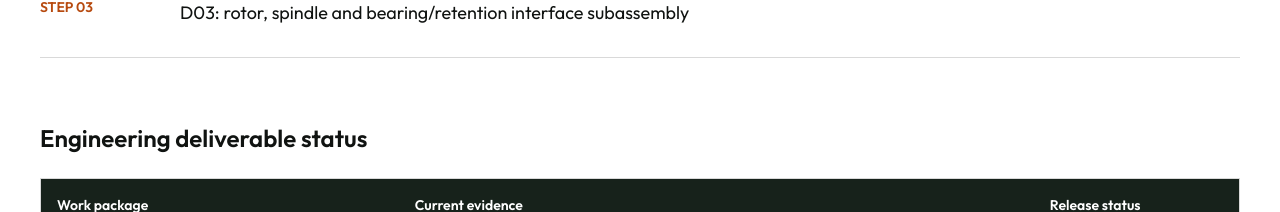
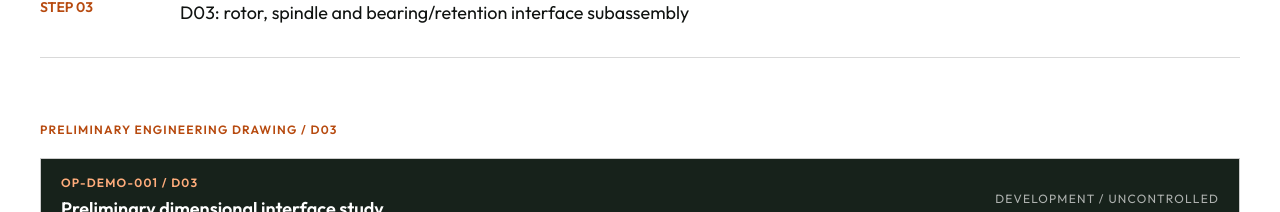
Before and after one commit to zeeshankhanminhas/Overflow-Partner, a Next.js app: page /demonstrations/pneumatic-indexing-clamping-fixture in a window 1280 px wide. Shown: the part 2338-2550 px from the top of the page. Built offline with nearby package versions, Linux system fonts and the light colour scheme; no server answers.

Commit message:
portfolio: integrate D03 technical drawing preview into Demo 001 case study

```diff
--- a/app/demonstrations/[slug]/page.tsx
+++ b/app/demonstrations/[slug]/page.tsx
@@ -4,6 +4,7 @@ import {notFound} from 'next/navigation';
 import PageShell from '@/components/marketing/PageShell';
 import StudySketch from '@/components/demonstrations/StudySketch';
 import CadEvidenceGallery from '@/components/demonstrations/CadEvidenceGallery';
+import EngineeringDrawingPreview from '@/components/demonstrations/EngineeringDrawingPreview';
 import {studies,findStudy} from '@/lib/engineeringStudies';
 
 type Props={params:Promise<{slug:string}>};
@@ -40,6 +41,7 @@ export default async function StudyPage({params}:Props){
   <section className="bg-white py-20 md:py-24"><div className="container_large padding_global">
    <p className="text-xs font-semibold uppercase tracking-widest text-[#b74a0f]">02 / Development record</p><h2 className="mt-4 text-4xl font-semibold tracking-tight md:text-5xl">A traceable design progression.</h2><p className="mt-6 max-w-3xl leading-8 text-black/65">Revision milestones describe the engineering work produced so far. They do not indicate final design qualification.</p>
    <div className="mt-12 border-t border-black/15">{s.developed.map((item,i)=><div key={item} className="grid gap-3 border-b border-black/15 py-7 md:grid-cols-[100px_1fr] md:gap-10"><p className="text-sm font-semibold text-[#b74a0f]">STEP 0{i+1}</p><p className="text-lg leading-8">{item}</p></div>)}</div>
+   {isFixture?<section className="mt-16"><p className="mb-5 text-xs font-semibold uppercase tracking-widest text-[#b74a0f]">Preliminary engineering drawing / D03</p><EngineeringDrawingPreview/><p className="mt-4 text-sm leading-7 text-black/60">A full-size technical sheet and development CAD renders are available in the working engineering review package. The website drawing is a schematic preview, not a manufacturing drawing.</p></section>:null}
    <h3 className="mt-16 text-2xl font-semibold">Engineering deliverable status</h3><div className="mt-6 overflow-x-auto border border-black/15"><table className="w-full min-w-[550px] text-left text-sm"><thead className="bg-[#17221b] text-white"><tr><th className="p-4 font-semibold">Work package</th><th className="p-4 font-semibold">Current evidence</th><th className="p-4 font-semibold">Release status</th></tr></thead><tbody className="divide-y divide-black/10"><tr><td className="p-4 font-medium">Parametric geometry</td><td className="p-4">{isFixture?'D01–D03 development parts and subassemblies':'D00 concept solids'}</td><td className="p-4">Development only</td></tr><tr><td className="p-4 font-medium">Motion or clearance</td><td className="p-4">{isFixture?'D02 limited sampled-position checks; not full mechanism validation':'Not verified'}</td><td className="p-4">Open</td></tr><tr><td className="p-4 font-medium">Calculations</td><td className="p-4">{isFixture?'Preliminary assumptions and component interface estimates':'Not completed'}</td><td className="p-4">Open</td></tr><tr><td className="p-4 font-medium">Manufacturing drawings and GD&T</td><td className="p-4">Not complete or approved</td><td className="p-4">Open</td></tr><tr><td className="p-4 font-medium">Independent engineering review</td><td className="p-4">No independent sign-off</td><td className="p-4">Not approved</td></tr></tbody></table></div>
   </div></section>
   <section className="bg-[#e9ede7] py-20 md:py-24"><div className="container_large padding_global"><div className="grid gap-12 lg:grid-cols-[.75fr_1.25fr]"><div><p className="text-xs font-semibold uppercase tracking-widest text-[#b74a0f]">03 / Quality and review</p><h2 className="mt-5 text-4xl font-semibold leading-tight tracking-tight">Outstanding engineering gates.</h2><p className="mt-6 leading-8 text-black/65">Design responsibility requires that assumptions, interface choices and technical uncertainty remain visible until the evidence closes them.</p></div><div className="bg-white px-7 py-3 md:px-10">{s.remaining.map((item,i)=><div key={item} className="grid gap-4 border-b border-black/10 py-7 last:border-b-0 sm:grid-cols-[55px_1fr]"><span className="text-sm font-semibold text-[#b74a0f]">0{i+1}</span><p className="leading-8 text-black/75">{item}</p></div>)}</div></div></div></section>
```
